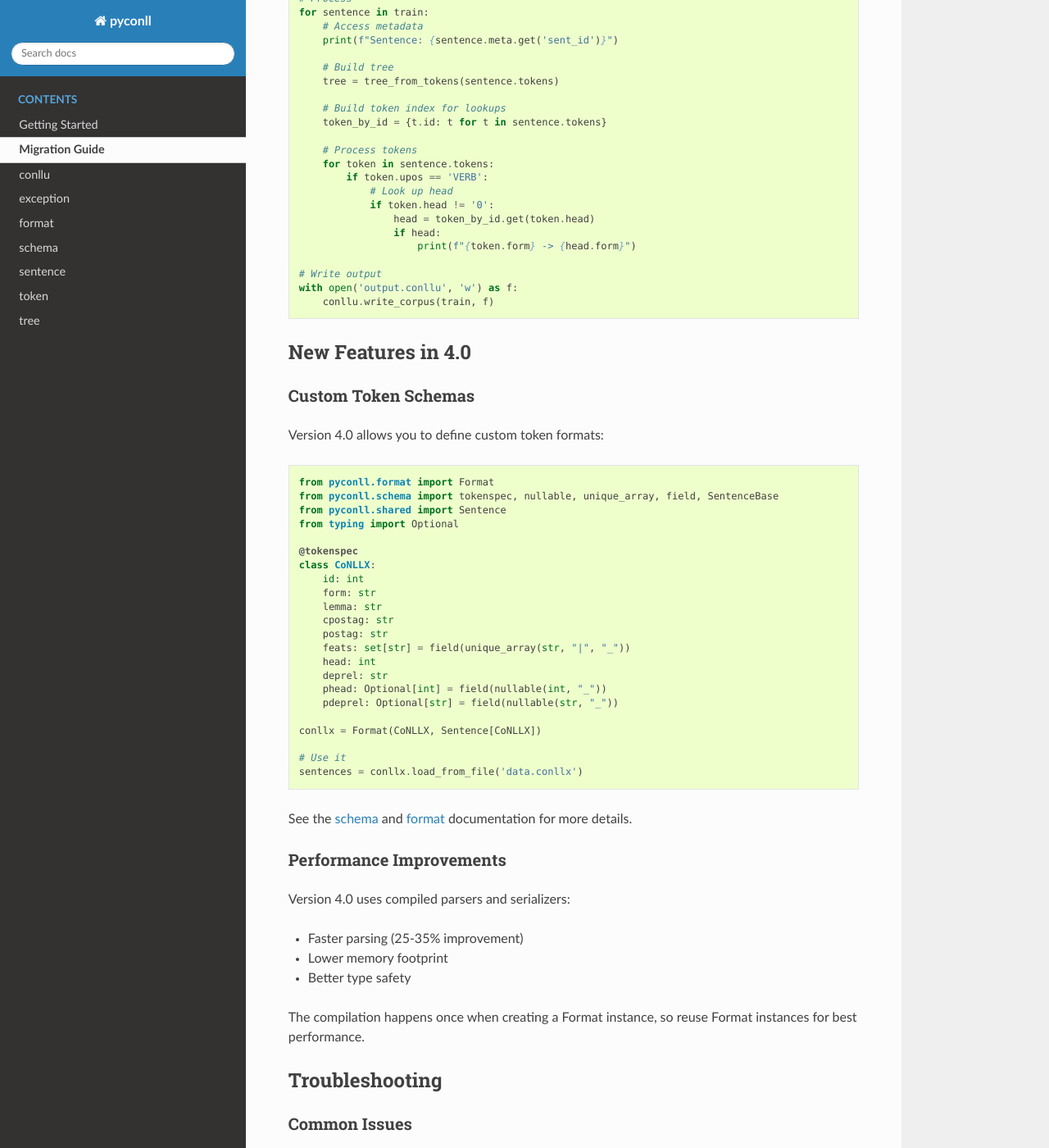
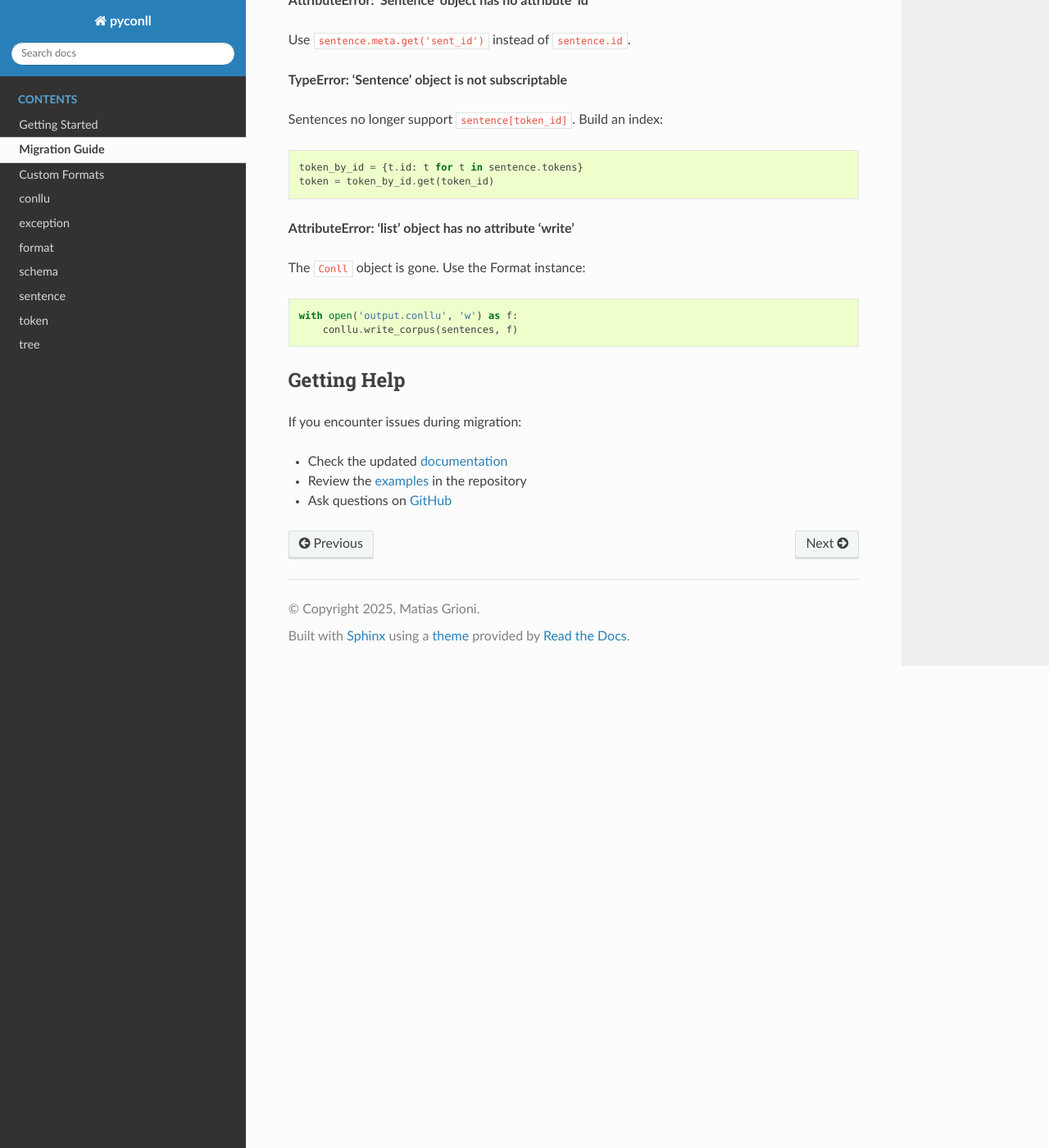
Before and after one commit to pyconll/pyconll, a Sphinx documentation site: the page built from docs/migration.rst, in a window 1280 px wide and 1400 px high, scrolled down 5067 px. Shown: the whole window at 82% size. Built offline with Sphinx 7.4.7 and the Read the Docs theme 3.1.0, drawn with Linux system fonts in a browser that asks for light colours; the version number could not be read and is left out; some of the changed text lies outside the part shown.

Commit message:
Update documentation as well as I can.

```diff
--- a/docs/index.rst
+++ b/docs/index.rst
@@ -36,6 +36,7 @@
 
    Getting Started <starting>
    Migration Guide <migration>
+   Custom Formats <custom>
    README <readme>
    CHANGELOG <changelog>
    pyconll/conllu
--- a/docs/migration.rst
+++ b/docs/migration.rst
@@ -17,11 +17,10 @@
 ----------------------------------
 
 1. Update imports from ``import pyconll`` to ``from pyconll.conllu import conllu``. All methods that were previously exposed on ``pyconll`` can now be found on the ``conllu`` instance.
-2. Change return type expectations from ``Conll`` to ``list[Sentence]``
-3. Update token access from ``sentence[token_index]`` to ``sentence.tokens``
+2. Change return type annotations for ``load_from_*`` and ``iter_from_*`` from ``Conll`` to ``list[Sentence]``
+3. Update token access from ``sentence[token_index]`` to ``sentence.tokens[token_index]``
 4. Update metadata access from ``sentence.id`` to ``sentence.meta['sent_id']``
-5. Change tree creation from ``sentence.to_tree()`` to ``pyconll.conllu.tree_from_tokens(sentence.tokens)``
-6. Update serialization from ``.conll()`` methods to ``WriteFormat`` methods
+5. Update serialization from ``.conll()`` methods to ``WriteFormat`` methods
 
 Detailed Migration Steps
 ----------------------------------
@@ -158,36 +157,7 @@
 
 Metadata is now accessed as a standard OrderedDict.
 
-6. Creating Dependency Trees
-~~~~~~~~~~~~~~~~~~~~~~~~~~~~~~~~~~~
-
-**Before:**
-
-.. code:: python
-
-    for sentence in corpus:
-        tree = sentence.to_tree()  # Method on Sentence
-        root = tree.data
-        for child in tree:
-            print(child.data.form)
-
-**After:**
-
-.. code:: python
-
-    from pyconll.conllu import conllu, tree_from_tokens
-
-    corpus = conllu.load_from_file('train.conllu')
-
-    for sentence in corpus:
-        tree = tree_from_tokens(sentence.tokens)  # Standalone function
-        root = tree.data
-        for child in tree:
-            print(child.data.form)
-
-Tree creation is now a separate function rather than a method on Sentence.
-
-7. Serialization (Writing Output)
+6. Serialization (Writing Output)
 ~~~~~~~~~~~~~~~~~~~~~~~~~~~~~~~~~~~
 
 **Before:**
@@ -255,7 +225,7 @@
 
 .. code:: python
 
-    from pyconll.conllu import conllu, tree_from_tokens
+    from pyconll.conllu import conllu
 
     # Load
     train = conllu.load_from_file('./ud/train.conllu')
@@ -263,10 +233,10 @@
     # Process
     for sentence in train:
         # Access metadata
-        print(f"Sentence: {sentence.meta.get('sent_id')}")
+        print(f"Sentence: {sentence.meta['sent_id']}")
 
         # Build tree
-        tree = tree_from_tokens(sentence.tokens)
+        tree = sentence.to_tree()
 
         # Build token index for lookups
         token_by_id = {t.id: t for t in sentence.tokens}
@@ -276,59 +246,13 @@
             if token.upos == 'VERB':
                 # Look up head
                 if token.head != '0':
-                    head = token_by_id.get(token.head)
+                    head = token_by_id[token.head]
                     if head:
                         print(f"{token.form} -> {head.form}")
 
     # Write output
     with open('output.conllu', 'w') as f:
         conllu.write_corpus(train, f)
-
-New Features in 4.0
-----------------------------------
-
-Custom Token Schemas
-~~~~~~~~~~~~~~~~~~~~~~~~~~~~~~~~~~~
-
-Version 4.0 allows you to define custom token formats:
-
-.. code:: python
-
-    from pyconll.format import Format
-    from pyconll.schema import tokenspec, nullable, unique_array, field, SentenceBase
-    from pyconll.shared import Sentence
-    from typing import Optional
-
-    @tokenspec
-    class CoNLLX:
-        id: int
-        form: str
-        lemma: str
-        cpostag: str
-        postag: str
-        feats: set[str] = field(unique_array(str, "|", "_"))
-        head: int
-        deprel: str
-        phead: Optional[int] = field(nullable(int, "_"))
-        pdeprel: Optional[str] = field(nullable(str, "_"))
-
-    conllx = Format(CoNLLX, Sentence[CoNLLX])
-
-    # Use it
-    sentences = conllx.load_from_file('data.conllx')
-
-See the schema_ and format_ documentation for more details.
-
-Performance Improvements
-~~~~~~~~~~~~~~~~~~~~~~~~~~~~~~~~~~~
-
-Version 4.0 uses compiled parsers and serializers:
-
-- Faster parsing (25-35% improvement)
-- Lower memory footprint
-- Better type safety
-
-The compilation happens once when creating a Format instance, so reuse Format instances for best performance.
 
 Troubleshooting
 ----------------------------------
@@ -358,14 +282,6 @@
     with open('output.conllu', 'w') as f:
         conllu.write_corpus(sentences, f)
 
-**AttributeError: 'Token' object has no attribute 'conll'**
-
-Use the Format instance:
-
-.. code:: python
-
-    token_string = conllu.serialize_token(token)
-
 Getting Help
 ----------------------------------
 
@@ -375,8 +291,6 @@
 - Review the examples_ in the repository
 - Ask questions on GitHub_
 
-.. _schema: pyconll/schema.html
-.. _format: pyconll/format.html
 .. _documentation: index.html
 .. _examples: https://github.com/pyconll/pyconll/tree/master/examples
 .. _GitHub: https://github.com/pyconll/pyconll/issues
--- a/docs/pyconll/exception.rst
+++ b/docs/pyconll/exception.rst
@@ -1,9 +1,9 @@
 exception
 ===================================
 
-Custom exceptions for pyconll. These errors are a ``ParseError`` and a ``FormatError``.
+Custom exceptions for pyconll. These errors are ``ParseError``, ``FormatError``, and ``SchemaError``.
 
-A ``ParseError`` occurs when the source input to a CoNLL component is invalid, and a ``FormatError`` occurs when the internal state of the component is invalid, and the component cannot be output to a CoNLL string.
+A ``ParseError`` occurs when the source input to a CoNLL component is invalid. A ``FormatError`` occurs when the internal state of the component is invalid, and the component cannot be output to a CoNLL string. A ``SchemaError`` occurs when the Token schema provided to a Format instance is invalid and cannot be compiled.
 
 
 API
--- a/docs/starting.rst
+++ b/docs/starting.rst
@@ -20,7 +20,7 @@
     my_conll_file_location = './ud/train.conllu'
     train = conllu.load_from_file(my_conll_file_location)
 
-Loading methods return a ``list[Sentence]``. Some methods like ``iter_from_file`` return an iterator over ``Sentences`` and do not load the entire corpus into memory at once, which is useful for very large files.
+Loading methods return a ``list[Sentence]``. Some methods like ``iter_from_file`` return an iterator over ``Sentence`` and do not load the entire corpus into memory at once, which is useful for very large files and also faster due to reduced memory pressure.
 
 Traversing CoNLL-U
 ----------------------------------
@@ -44,7 +44,7 @@
                 if token.upos == 'NOUN':
                     noun_token_transformation(token)
 
-Note that most objects in ``pyconll`` are mutable, except for a select few fields, so changes on the ``Token`` object remain with the ``Sentence`` and can be output back into CoNLL format when processing is complete.
+Note that objects in ``pyconll`` are mutable, so changes are possible on the ``Token`` or ``Sentence`` objects and can be serialized out again to a CoNLL-U file when processing is complete.
 
 Outputting CoNLL-U
 ----------------------------------
```
Also changed, not shown: other parts of docs/migration.rst (+1 -1 lines), CHANGELOG.md (+2 -4 lines), docs/custom.rst (added, +36 -0 lines), docs/pyconll/conllu.rst (+16 -52 lines), docs/pyconll/tree.rst (+8 -20 lines).
